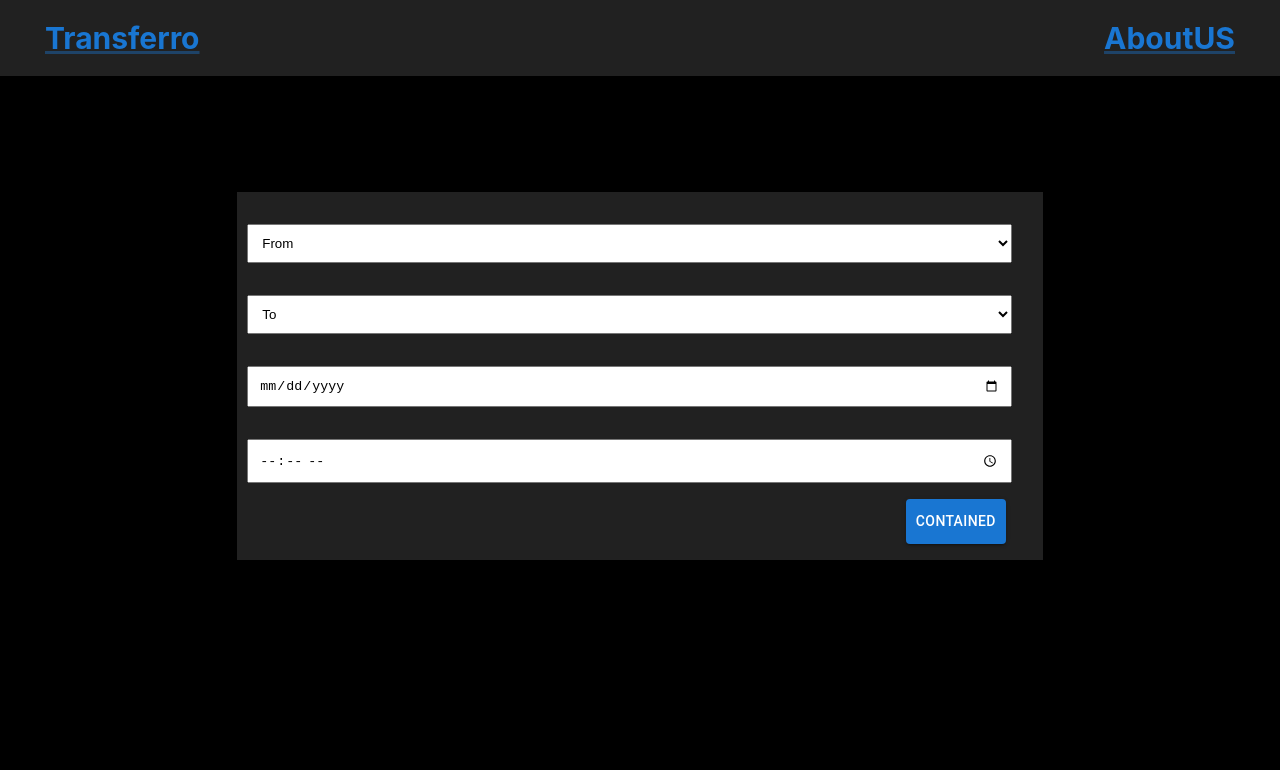
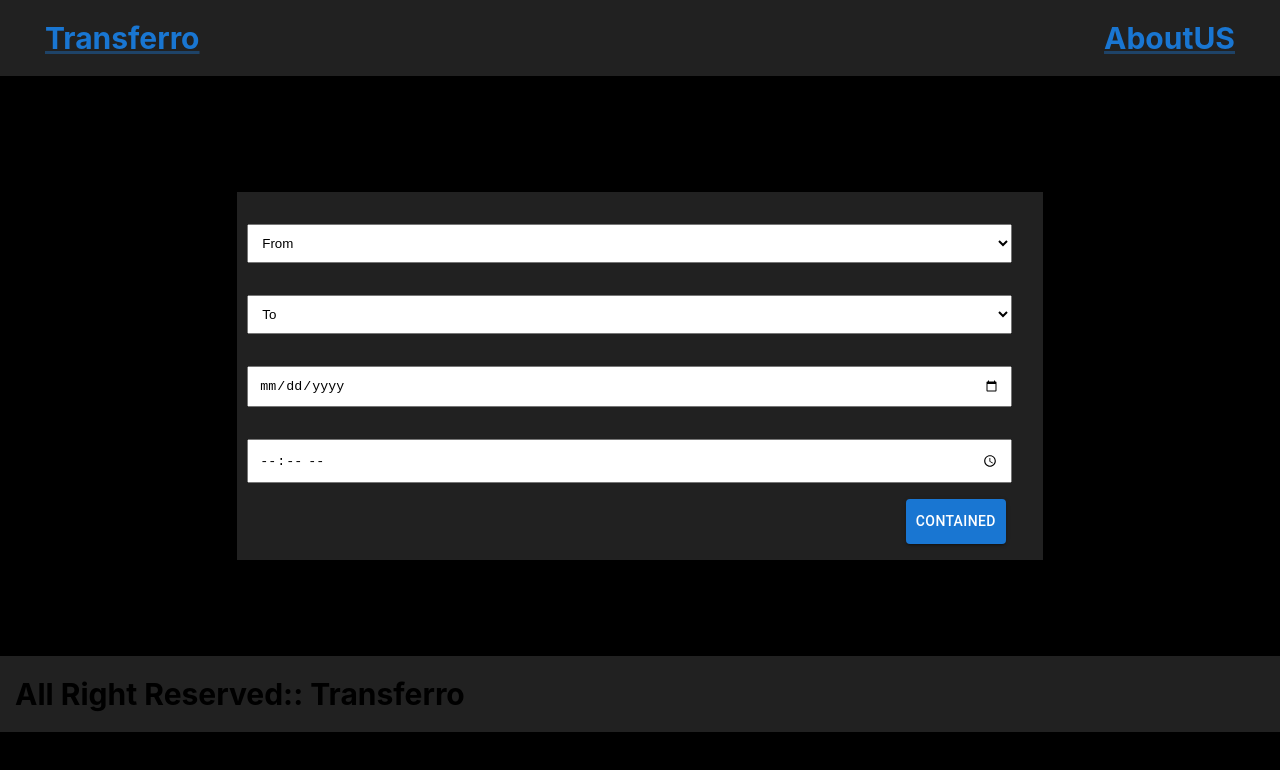
Before and after one commit to narayank9312/Transferro, a Next.js app: page / in a window 1280 px wide. Shown: the top 770 px of the page. Built offline with nearby package versions, Linux system fonts and the light colour scheme.

Commit message:
navbar WIP

```diff
--- /dev/null
+++ b/components/footer/footer.js
@@ -0,0 +1,16 @@
+import { Link } from "@mui/material";
+import { margin } from "@mui/system";
+import React from "react";
+import styles from "../../styles/Footer.module.css";
+
+function Footer() {
+  return (
+    <div className={styles.parent}>
+      <div className={styles.parent_content}>
+        All Right Reserved:: Transferro
+      </div>
+    </div>
+  );
+}
+
+export default Footer;
--- a/components/navbar/navbar.js
+++ b/components/navbar/navbar.js
@@ -11,7 +11,6 @@ function Navbar() {
           <Link href={`/`}>Transferro</Link>
         </div>
         <div className={styles.navbar_content}>
-          {" "}
           <Link href={`/aboutUs`}>AboutUS</Link>
         </div>
       </div>
--- a/pages/aboutUs/index.jsx
+++ b/pages/aboutUs/index.jsx
@@ -1,4 +1,5 @@
 import React from "react";
+import Footer from "../../components/footer/footer";
 import Navbar from "../../components/navbar/navbar";
 
 function About() {
@@ -6,6 +7,7 @@ function About() {
     <div>
       <Navbar />
       About our Product
+      <Footer />
     </div>
   );
 }
--- a/pages/index.js
+++ b/pages/index.js
@@ -6,6 +6,7 @@ import styles from "../styles/Home.module.css";
 import { Button } from "@mui/material";
 import SearchFeed from "../components/searchfeed/SearchFeed";
 import Navbar from "../components/navbar/navbar";
+import Footer from "../components/footer/footer";
 
 const inter = Inter({ subsets: ["latin"] });
 
@@ -19,9 +20,11 @@ export default function Home() {
         <link rel="icon" href="/favicon.ico" />
       </Head>
       <Navbar />
+
       <div className={styles.main}>
         <SearchFeed />
       </div>
+      <Footer />
     </>
   );
 }
--- /dev/null
+++ b/styles/Footer.module.css
@@ -0,0 +1,16 @@
+.parent {
+  margin-bottom: 1.25rem;
+  background: #212121;
+  width: 100%;
+  position: "fixed";
+  bottom: "0";
+  z-index: "3000";
+  padding: "0";
+  display: flex;
+}
+.parent_content {
+  padding: 20px 15px;
+  display: flex;
+  font-weight: 700;
+  font-size: 30px;
+}
--- a/styles/Home.module.css
+++ b/styles/Home.module.css
@@ -4,7 +4,7 @@
   justify-content: space-between;
   align-items: center;
   padding: 6rem;
-  min-height: 100vh;
+  /* min-height: 100vh; */
 }
 
 .description {
```
